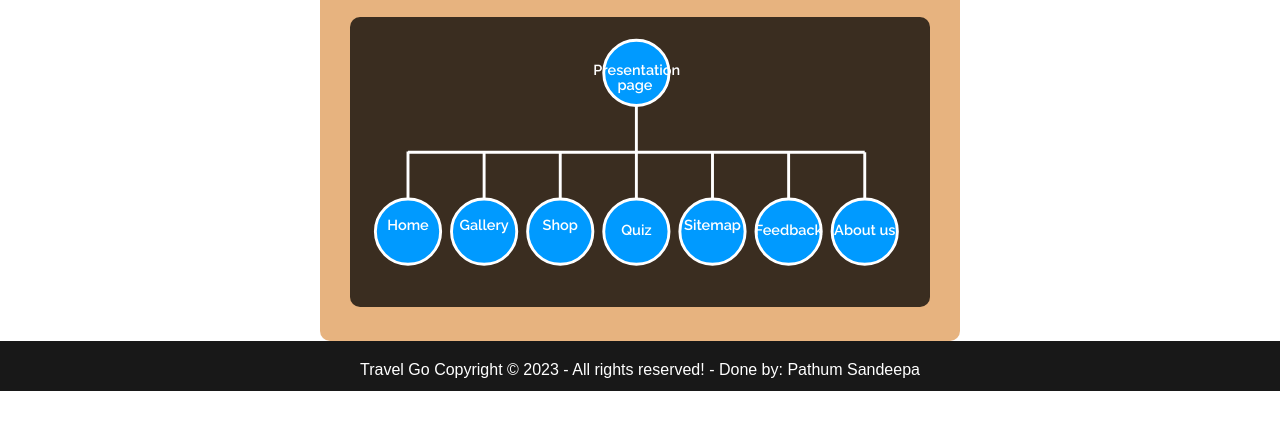
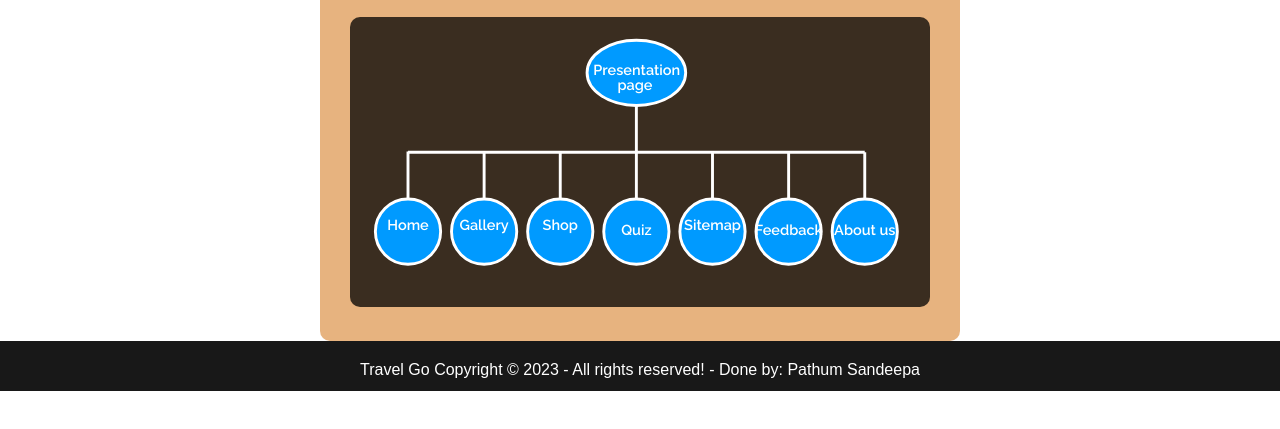
Before and after one commit to PathumSandeepa/Travel-Web-Project, a plain HTML site: page sitemap.html in a window 1280 px wide. Shown: the part 157-586 px from the top of the page. Drawn offline with Linux system fonts and the light colour scheme.

Commit message:
site map updated - incomplete

```diff
--- a/sitemap.html
+++ b/sitemap.html
@@ -48,21 +48,11 @@
       <svg viewBox="12 40 800 400">
 
         <a href="presentationpage.html">
-          <ellipse cx="407.001" cy="117" rx="45" ry="45"></ellipse>
+          <ellipse cx="407.001" cy="117" rx="68" ry="45"></ellipse>
           <text x="407.001" y="117" text-anchor="middle">
             <tspan x="410" y="120">Presentation</tspan>
             <tspan x="405" y="140">page</tspan>
-            <!-- <tspan x="-13" dy="-0.1em">Home</tspan>
-            Presentation Page
-          </text> -->
         </a>
-
-        <!-- <a href="presentationpage.html">
-          <rect x="335.001" y="74" width="150" height="86"></rect>
-          <text x="407.001" y="117" text-anchor="middle">
-            Presentation Page
-          </text>
-        </a> -->
 
         <a href="#">
           <ellipse cx="92" cy="336" rx="45" ry="45"></ellipse>
```
